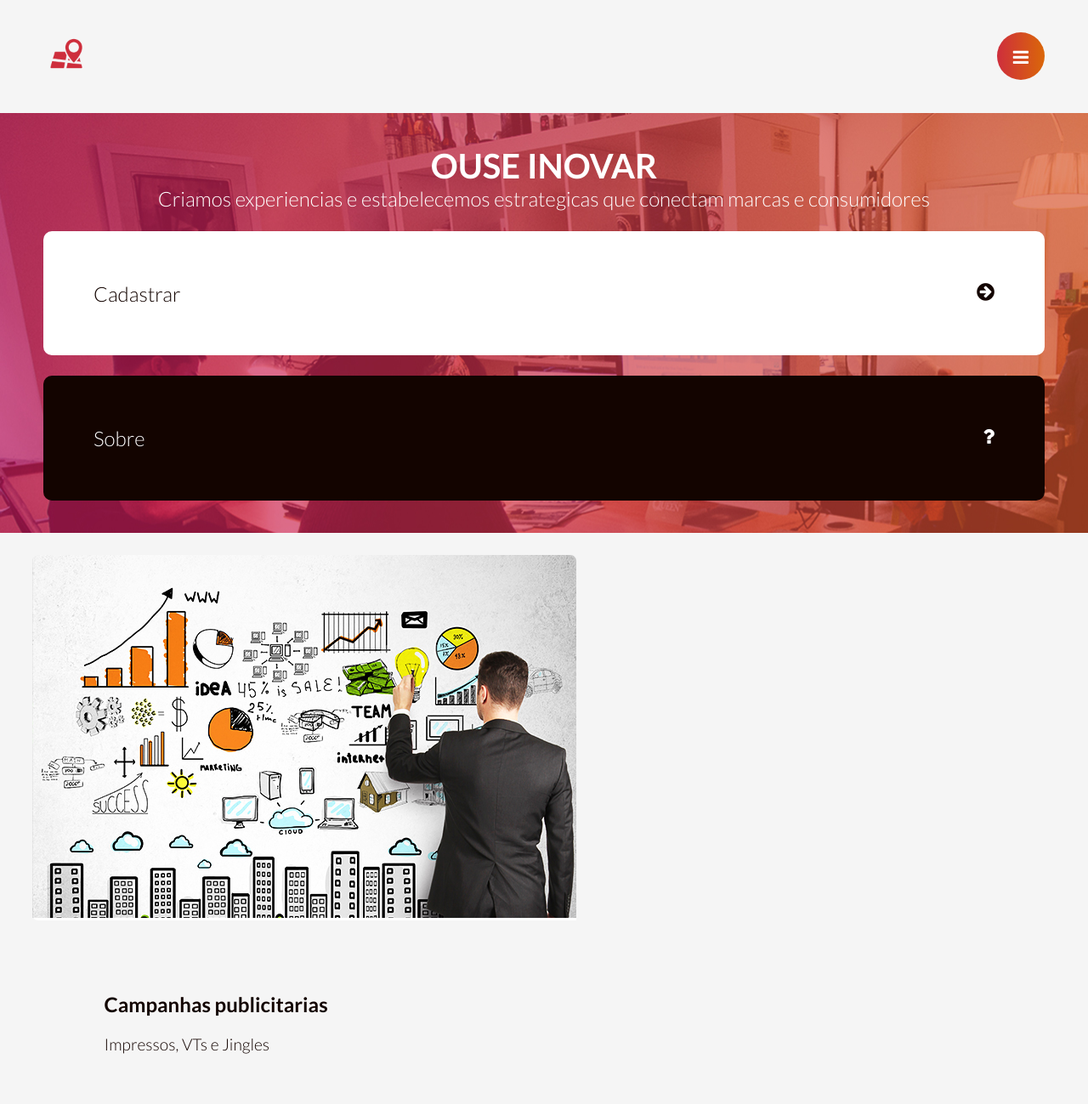
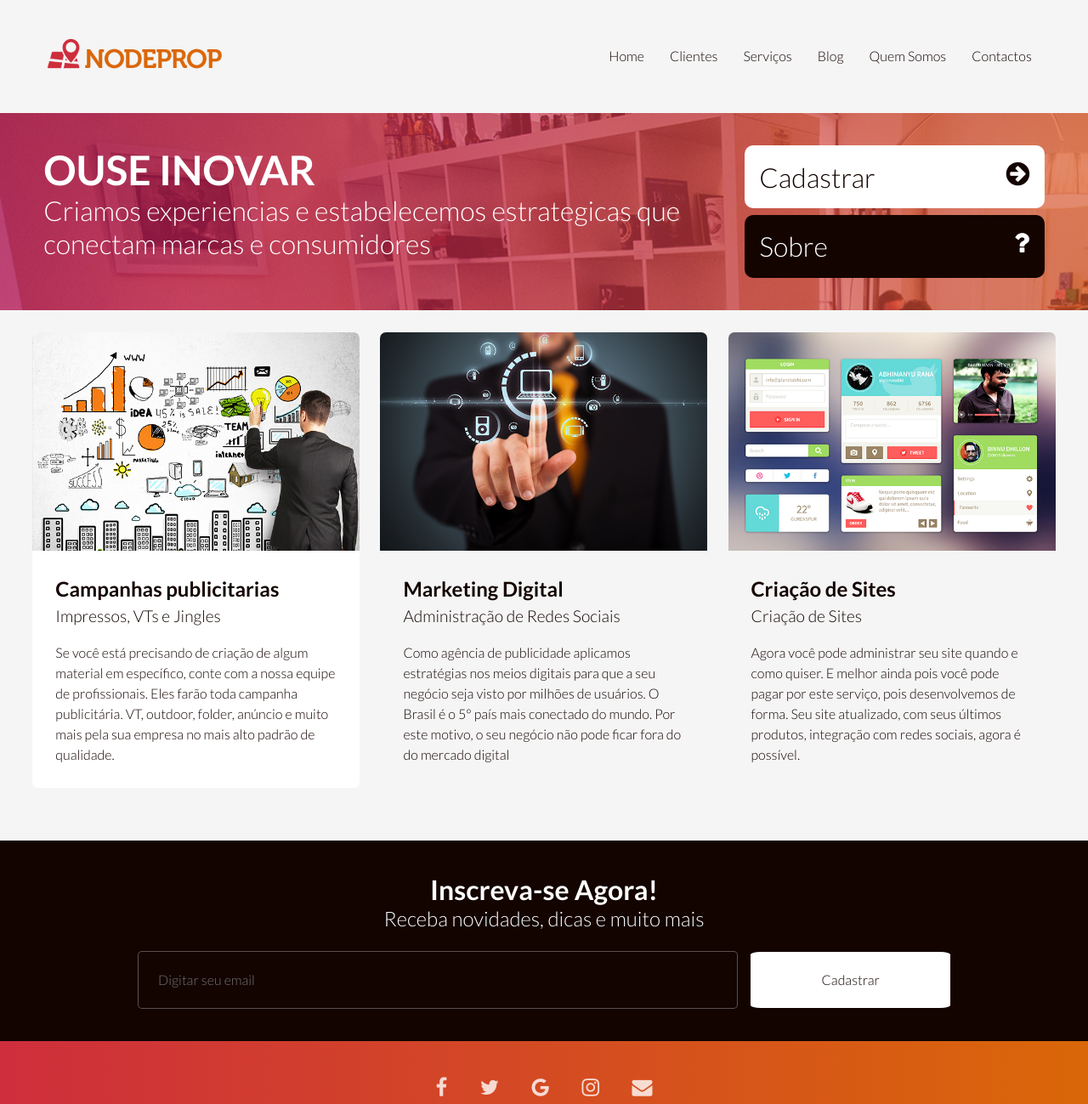
Before and after one commit to albanocasimiro/start-web-development, a plain HTML site: page nodeprop/index.html in a window 1280 px wide. Shown: the top 1299 px of the page at 85% size. Drawn offline with nearby package versions, Linux system fonts and the light colour scheme.

Commit message:
VERSÃO FINAL

```diff
--- a/nodeprop/css/estilo.css
+++ b/nodeprop/css/estilo.css
@@ -5,12 +5,24 @@ body{background-color: #f5f5f5;}
 a{text-decoration: none;}
 ul{list-style: none;}
 img{max-width: 100%;}
+/*==========CONTAINNER==========*/
+.container{
+  width: 100%;
+  float: left;
+  padding: 3% 4%;
+  text-align: center;
+}
+/*==========BG COLORS==========*/
+.bg-gradient{
+  background: linear-gradient(to right, #ce2e3c, #da6709);
+}
+.bg-black{
+  background-color: #130400;
+}
+.bg-white{
+  background-color: white;
+}
 /*CABEÇALHO*/
-.cabecalho{
-    width: 100%;
-    float: left;
-    padding: 3% 4%;
-}
 .logo{
   width: 56px;
   height: 56px;
@@ -26,7 +38,6 @@ img{max-width: 100%;}
   color: white;
   border-radius: 56px;
   cursor: pointer;
-  background: linear-gradient(to right, #ce2e3c, #da6709);
 }
 /*MENU*/
 .menu{
@@ -64,10 +75,6 @@ img{max-width: 100%;}
 }
 /*BANNER*/
 .banner{
-  width: 100%;
-  float: left;
-  text-align: center;
-  padding: 3% 4%;
   background: url(../img/bg.jpg) no-repeat fixed;
 }
 .title{
@@ -86,27 +93,21 @@ img{max-width: 100%;}
   margin-top: 2%;
   width: 100%;
 }
-.btn-cadastrar{
+.btn{
   width: 100%;
   font-size: 1.5em;
   text-align: left;
   cursor: pointer;
   padding: 5%;
   border-radius: 10px;
-  background-color: white;
+}
+.btn-cadastrar{
   color: #130400;
 }
 .buttons i{
   float: right;
 }
 .btn-sobre{
-  width: 100%;
-  font-size: 1.5em;
-  text-align: left;
-  cursor: pointer;
-  padding: 5%;
-  border-radius: 10px;
-  background-color: #130400;
   color: white;
   margin-top: 2%;
 }
@@ -118,7 +119,6 @@ img{max-width: 100%;}
 }
 .servico{
   width: 100%;
-  background-color: white;
   text-align: left;
   border-radius: 7px;
   margin-bottom: 3%;
@@ -145,13 +145,6 @@ img{max-width: 100%;}
   line-height: 1.5em;
 }
 /*NEWSLETTER*/
-.newsletter{
-  width: 100%;
-  float: left;
-  text-align: center;
-  padding: 3% 4%;
-  background-color: #130400;
-}
 .newsletter h2{
   font-size: 1.5em;
   color: white;
@@ -165,15 +158,13 @@ img{max-width: 100%;}
 }
 .newsletter input{
   width: 100%;
-  background-color: #130400;
   color: white;
   border: 1px solid rgba(255, 255, 255, 0.3);
   padding: 5%;
   border-radius: 5px;
 }
 .newsletter button{
-  width: 100%;
-  background-color: white;
+  width: 100%;;
   color: #130400;
   padding: 5%;
   border-radius: 5%;
@@ -181,13 +172,6 @@ img{max-width: 100%;}
   margin-top: 2%;
 }
 /*RODAPE*/
-.rodape{
-  width: 100%;
-  float: left;
-  padding: 3% 4%;
-  text-align: center;
-  background: linear-gradient(to right, #ce2e3c, #da6709);
-}
 .social-icons a{
   font-size: 1.5em;
   color: rgba(255, 255, 255, 0.8);
@@ -203,3 +187,110 @@ img{max-width: 100%;}
   margin-top: 2%;
   color: rgba(255, 255, 255, 0.8);
 }
+/*======MOBILE FIRST====*/
+/*SMALL DEVICES - SMARTPHONES*/
+@media screen and (min-width:480px){
+  .logo{
+    width: 214px;
+    background: url('../img/logo.png') center center/214px no-repeat;
+  }
+  .btn{
+    font-size: 2em;
+  }
+}
+/*SMALL DEVICES - TABLET*/
+@media screen and (min-width:768px){
+  .servico{
+    width: 49%;
+    float:left;
+    margin-right: 2%;
+  }
+  .servico:nth-child(2){
+    margin-right: 0;
+  }
+  .newsletter h2{
+    font-size: 2em;
+  }
+  .newsletter h3{
+    font-size: 1.5em;
+  }
+  .newsletter input{
+    width: 69%;
+    padding: 2%;
+    float: left;
+    margin-right: 1%;
+  }
+  .newsletter button{
+    width: 30%;
+    padding: 2%;
+    float: right;
+    margin-top: 0;
+  }
+}
+/*MEDIUM DEVICES - TABLETS & DESKTOPS*/
+@media screen and (min-width:960px){
+ .title{
+   width: 70%;
+   float: left;
+   text-align: left;
+ }
+ .title h2{
+   font-size: 3em;
+ }
+ .title h3{
+   font-size: 2em;
+ }
+ .buttons{
+   width: 30%;
+   float: right;
+   margin-top: 0;
+ }
+ .servico{
+   width: 32%;
+ }
+ .servico:nth-child(2){
+  margin-right: 2%;
+}
+.servico:nth-child(3){
+  margin-right: 0;
+}
+.newsletter input{
+  width: 60%;
+  float: none;
+}
+.newsletter button{
+  width: 20%;
+  float: none;
+}
+}
+/*LARGE DEVICES -  WIDE SCREEN*/
+@media screen and (min-width:1280px){
+  .btn-menu{
+    display: none;
+  }
+  .btn-close{
+    display: none;
+  }
+  .menu{
+    width: auto;
+    height: 56px;
+    line-height: 56px;
+    float: right;
+    background-color: #f5f5f5;
+    display: block !important;
+    position: static;
+  }
+  .menu li{
+    padding: 0;
+    float: left;
+  }
+  .menu li a{
+    color: #130400;
+    font-size: 1em;
+    padding: 15px;
+  }
+  .menu:hover{
+    border:none;
+    color: #da6709;
+  }
+ }
--- a/nodeprop/index.html
+++ b/nodeprop/index.html
@@ -14,9 +14,9 @@
     <link rel="icon" href="img/icon.png">
   </head>
   <body>
-    <header class="cabecalho">
+    <header class=" container cabecalho">
       <a href="index.html"><h1 class="logo">NodeProp - Especializado em Soluções Digitais</h1></a>
-      <button class="btn-menu"><i class="fa fa-bars fa-lg"></i>
+      <button class="btn-menu bg-gradient"><i class="fa fa-bars fa-lg"></i>
       </button>
       <nav class="menu">
         <a class="btn-close"><i class="fa fa-times"></i></a>
@@ -31,18 +31,18 @@
         </ul>
       </nav>
     </header>
-    <div class="banner">
+    <div class=" container banner">
       <div class="title">
         <h2>OUSE INOVAR</h2>
         <h3>Criamos experiencias e estabelecemos estrategicas que conectam marcas e consumidores</h3>
       </div>
       <div class="buttons">
-        <button class="btn-cadastrar">Cadastrar <i class="fa fa-arrow-circle-right"></i></button>
-        <button class="btn-sobre">Sobre<i class="fa fa-question"></i></button>
+        <button class=" btn btn-cadastrar bg-white ">Cadastrar <i class="fa fa-arrow-circle-right"></i></button>
+        <button class="btn btn-sobre bg-black">Sobre<i class="fa fa-question"></i></button>
       </div>
     </div>
     <main class="servicos">
-      <articles class="servico">
+      <articles class="servico bg-white">
         <a href="#"><img src="img/criacoes.jpg" alt="Campanhas publicitarias"></a>
         <div class="inner">
           <a href="#">Campanhas publicitarias</a>
@@ -74,16 +74,16 @@
       </articles>
     </main>
     <!--NEWSLETTER-->
-    <section class="newsletter">
+    <section class="container newsletter bg-black">
       <h2>Inscreva-se Agora!</h2>
       <h3>Receba novidades, dicas e muito mais</h3>
       <form>
-        <input type="email" name="email" placeholder="Digitar seu email">
-        <button>Cadastrar</button>
+        <input type="email" name="email" placeholder="Digitar seu email" class="bg-black">
+        <button class="bg-white">Cadastrar</button>
       </form>
     </section>
     <!--RODAPE-->
-    <footer class="rodape">
+    <footer class="container rodape bg-gradient">
       <div class="social-icons">
         <a href="#"><i class="fa fa-facebook"></i></a>
         <a href="#"><i class="fa fa-twitter"></i></a>
```
Also changed, not shown: 1 other file.
